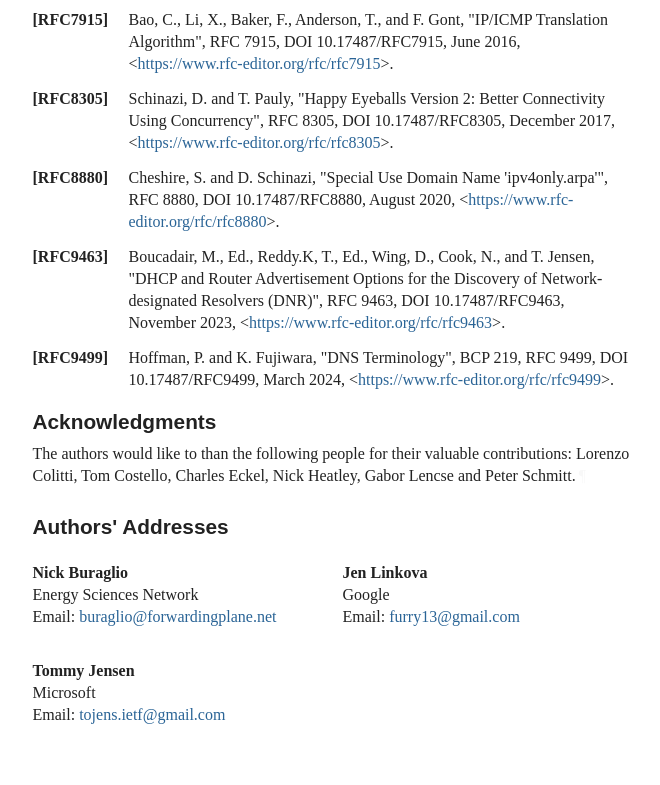
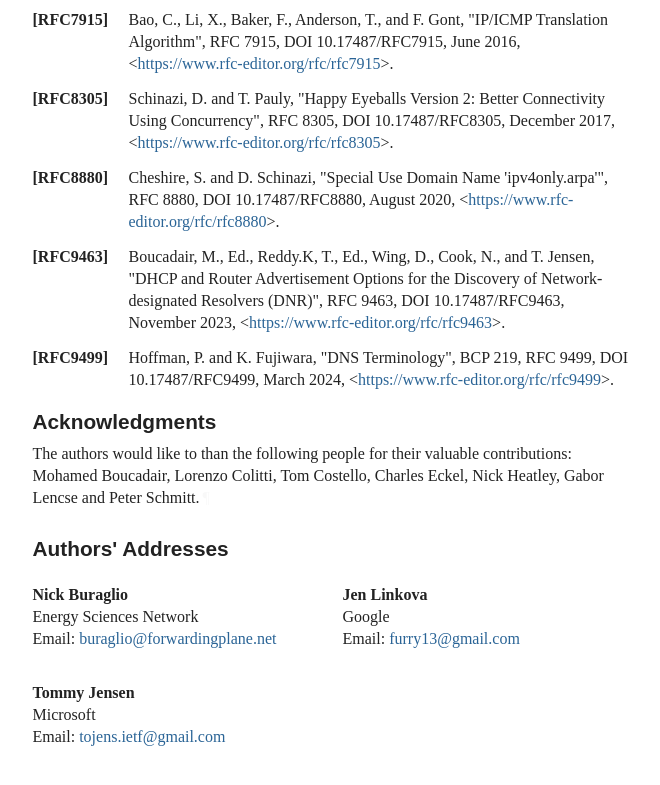
Before and after one commit to furry13/draft-buraglio-deprecate7050, a plain HTML site: page ad-review/draft-ietf-v6ops-prefer8781.html in a window 1280 px wide. Shown: the part 5955-6740 px from the top of the page, without its empty margins (92-752 px from the left). Drawn offline with Linux system fonts and the light colour scheme; a web font is replaced by a local one.

Commit message:
Script updating gh-pages from e3d02f7. [ci skip]

```diff
--- a/ad-review/draft-ietf-v6ops-prefer8781.html
+++ b/ad-review/draft-ietf-v6ops-prefer8781.html
@@ -1534,7 +1534,7 @@ Therefore IANA still need to maintain "ipv4only.arpa." as described in <span>[<a
       <h2 id="name-acknowledgments">
 <a href="#name-acknowledgments" class="section-name selfRef">Acknowledgments</a>
       </h2>
-<p id="appendix-A-1">The authors would like to than the following people for their valuable contributions: Lorenzo Colitti, Tom Costello, Charles Eckel, Nick Heatley, Gabor Lencse and Peter Schmitt.<a href="#appendix-A-1" class="pilcrow">¶</a></p>
+<p id="appendix-A-1">The authors would like to than the following people for their valuable contributions: Mohamed Boucadair, Lorenzo Colitti, Tom Costello, Charles Eckel, Nick Heatley, Gabor Lencse and Peter Schmitt.<a href="#appendix-A-1" class="pilcrow">¶</a></p>
 </section>
 </div>
 <div id="authors-addresses">
```
Also changed, not shown: ad-review/draft-ietf-v6ops-prefer8781.txt.
